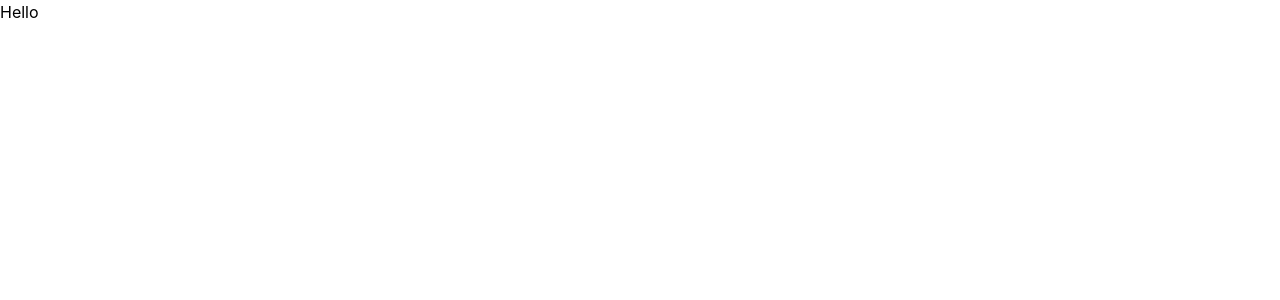
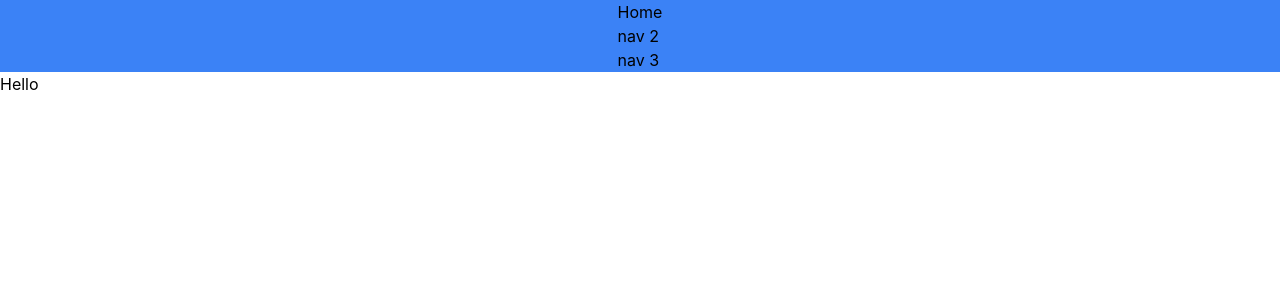
Before and after one commit to AlexUnion/mern-busineses, a React (Create React App) app in the folder client/: page / in a window 1280 px wide. Shown: the top 300 px of the page. Built offline with nearby package versions, Linux system fonts and the light colour scheme.

Commit message:
feat: add header component

```diff
--- a/client/src/App.jsx
+++ b/client/src/App.jsx
@@ -1,10 +1,15 @@
+import React from "react";
 import "./App.css";
+import Header from "./components/header/header.component";
 
 function App() {
   return (
-    <main>
-      <h1>Hello</h1>
-    </main>
+    <React.Fragment>
+      <Header />
+      <main>
+        <h1>Hello</h1>
+      </main>
+    </React.Fragment>
   );
 }
 
--- /dev/null
+++ b/client/src/components/header/header.component.jsx
@@ -0,0 +1,17 @@
+import React from "react";
+
+function Header() {
+  return (
+    <header className="container bg-blue-500">
+      <nav className="flex justify-center">
+        <ul>
+          <li>Home</li>
+          <li>nav 2</li>
+          <li>nav 3</li>
+        </ul>
+      </nav>
+    </header>
+  );
+}
+
+export default Header;
```
